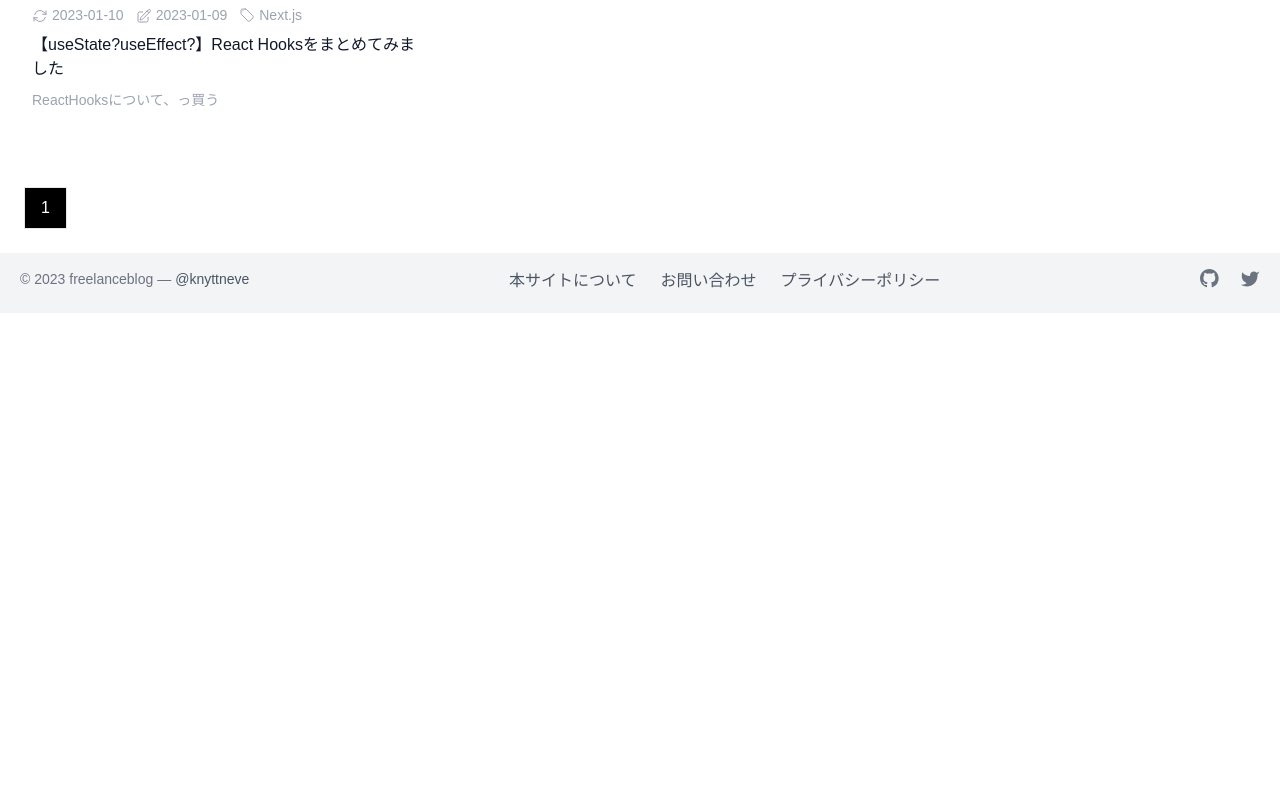
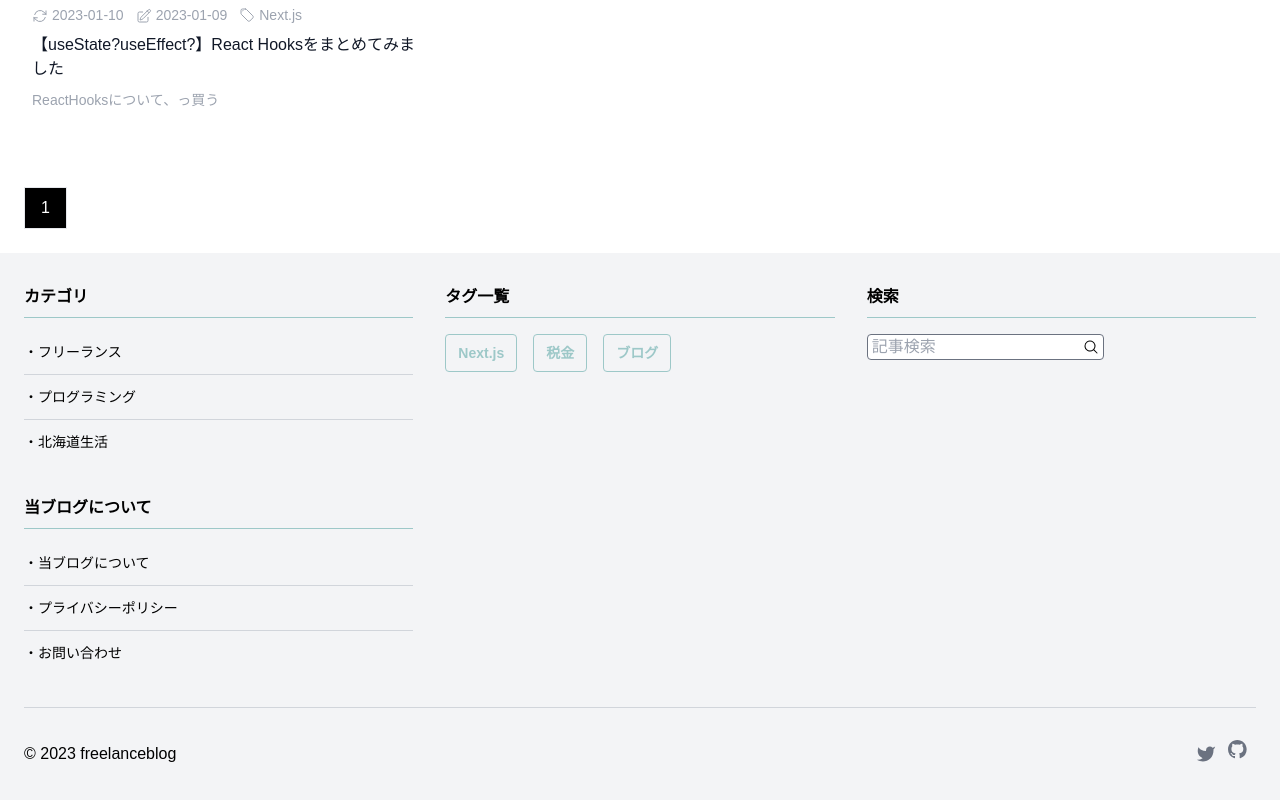
Before and after one commit to KeisukeShimamura/freelance-blog, a Next.js app: page / in a window 1280 px wide. Shown: the part 1137-1937 px from the top of the page. Before the commit the page ends 1450 px from the top, so only its background shows below. Built offline with nearby package versions, Linux system fonts and the light colour scheme.

Commit message:
フッターのデザイン修正

```diff
--- a/components/footer.tsx
+++ b/components/footer.tsx
@@ -1,34 +1,120 @@
 import Link from 'next/link'
 import React from 'react'
+import { MagnifyingGlassIcon } from '@heroicons/react/24/solid'
 
 const Footer = () => {
+  const tags = [
+    {
+      name: 'Next.js',
+      path: 'nextjs',
+    },
+    {
+      name: '税金',
+      path: 'tax',
+    },
+    { name: 'ブログ', path: 'blog' },
+  ]
+
   return (
-    <footer className="text-gray-600 body-font">
-      <div className="bg-gray-100">
-        <div className="container mx-auto py-4 px-5 flex flex-wrap flex-col sm:flex-row">
-          <p className="text-gray-500 text-sm text-center sm:text-left">
-            © 2023 freelanceblog —
-            <a
-              href="https://twitter.com/knyttneve"
-              rel="noopener noreferrer"
-              className="text-gray-600 ml-1"
-              target="_blank"
-            >
-              @knyttneve
-            </a>
-          </p>
-          <div className="flex flex-1 gap-3 justify-center flex-col sm:flex-row sm:gap-6 sm:mt-0 mt-2">
-            <Link href={`/about`} className="text-center">
-              本サイトについて
-            </Link>
-            <Link href={`/contact`} className="text-center">
-              お問い合わせ
-            </Link>
-            <Link href={`/privacy`} className="text-center">
-              プライバシーポリシー
-            </Link>
+    <footer className="bg-gray-100">
+      <div className="container">
+        <div className="flex flex-col gap-8 mt-8 lg:flex-row">
+          <div className="flex flex-col w-full gap-8 lg:w-1/3">
+            <div>
+              <h2 className="font-bold border-b border-[#9DC8C8] pb-2">
+                カテゴリ
+              </h2>
+              <ul className="mt-3 text-sm">
+                <li className="py-3 border-b border-gray-300">
+                  ・
+                  <Link
+                    href={`/category/freelance`}
+                    className="hover:text-[#9DC8C8]"
+                  >
+                    フリーランス
+                  </Link>
+                </li>
+                <li className="py-3 border-b border-gray-300">
+                  ・
+                  <Link
+                    href={`/category/programing`}
+                    className="hover:text-[#9DC8C8]"
+                  >
+                    プログラミング
+                  </Link>
+                </li>
+                <li className="py-3">
+                  ・
+                  <Link
+                    href={`/category/hokkaido`}
+                    className="hover:text-[#9DC8C8]"
+                  >
+                    北海道生活
+                  </Link>
+                </li>
+              </ul>
+            </div>
+            <div>
+              <h2 className="font-bold border-b border-[#9DC8C8] pb-2">
+                当ブログについて
+              </h2>
+              <ul className="mt-3 text-sm">
+                <li className="py-3 border-b border-gray-300">
+                  ・
+                  <Link href={`/about`} className="hover:text-[#9DC8C8]">
+                    当ブログについて
+                  </Link>
+                </li>
+                <li className="py-3 border-b border-gray-300">
+                  ・
+                  <Link href={`/privacy`} className="hover:text-[#9DC8C8]">
+                    プライバシーポリシー
+                  </Link>
+                </li>{' '}
+                <li className="py-3">
+                  ・
+                  <Link href={`/contact`} className="hover:text-[#9DC8C8]">
+                    お問い合わせ
+                  </Link>
+                </li>
+              </ul>
+            </div>
           </div>
-          <span className="inline-flex sm:mt-0 mt-2 justify-center sm:justify-start">
+          <div className="w-full lg:w-1/3">
+            <h2 className="font-bold border-b border-[#9DC8C8] pb-2">
+              タグ一覧
+            </h2>
+            <div className="flex flex-row gap-4 mt-4">
+              {tags.map((tag) => (
+                <Link
+                  key={tag.path}
+                  href={`/tag/${tag.path}`}
+                  className="border border-[#9DC8C8] text-[#9DC8C8] text-sm font-bold px-3 py-2 rounded hover:bg-[#9DC8C8] hover:text-white"
+                >
+                  {tag.name}
+                </Link>
+              ))}
+            </div>
+          </div>
+          <div className="w-full lg:w-1/3">
+            <h2 className="font-bold border-b border-[#9DC8C8] pb-2">検索</h2>
+            <div className="mt-4 bg-white border border-gray-500 flex rounded items-center w-fit">
+              <input
+                type="text"
+                name=""
+                id=""
+                placeholder="記事検索"
+                className="ml-1"
+              />
+              <div className="px-1 cursor-pointer">
+                <MagnifyingGlassIcon className="h-4 w-4" />
+              </div>
+            </div>
+          </div>
+        </div>
+        <div className="flex border-t border-gray-300 my-8 pt-8 items-center">
+          <p>© 2023 freelanceblog</p>
+          <div className="flex-1 flex items-center gap-3 flex-row-reverse">
             <a
               href="https://github.com/KeisukeShimamura"
               target="_blank"
@@ -46,7 +132,7 @@ const Footer = () => {
                 <path d="M8 0c4.42 0 8 3.58 8 8a8.013 8.013 0 0 1-5.45 7.59c-.4.08-.55-.17-.55-.38 0-.27.01-1.13.01-2.2 0-.75-.25-1.23-.54-1.48 1.78-.2 3.65-.88 3.65-3.95 0-.88-.31-1.59-.82-2.15.08-.2.36-1.02-.08-2.12 0 0-.67-.22-2.2.82-.64-.18-1.32-.27-2-.27-.68 0-1.36.09-2 .27-1.53-1.03-2.2-.82-2.2-.82-.44 1.1-.16 1.92-.08 2.12-.51.56-.82 1.28-.82 2.15 0 3.06 1.86 3.75 3.64 3.95-.23.2-.44.55-.51 1.07-.46.21-1.61.55-2.33-.66-.15-.24-.6-.83-1.23-.82-.67.01-.27.38.01.53.34.19.73.9.82 1.13.16.45.68 1.31 2.69.94 0 .67.01 1.3.01 1.49 0 .21-.15.45-.55.38A7.995 7.995 0 0 1 0 8c0-4.42 3.58-8 8-8Z"></path>
               </svg>
             </a>
-            <a className="ml-3 text-gray-500">
+            <a className="text-gray-500">
               <svg
                 fill="currentColor"
                 strokeLinecap="round"
@@ -58,7 +144,7 @@ const Footer = () => {
                 <path d="M23 3a10.9 10.9 0 01-3.14 1.53 4.48 4.48 0 00-7.86 3v1A10.66 10.66 0 013 4s-4 9 5 13a11.64 11.64 0 01-7 2c9 5 20 0 20-11.5a4.5 4.5 0 00-.08-.83A7.72 7.72 0 0023 3z"></path>
               </svg>
             </a>
-          </span>
+          </div>
         </div>
       </div>
     </footer>
```
